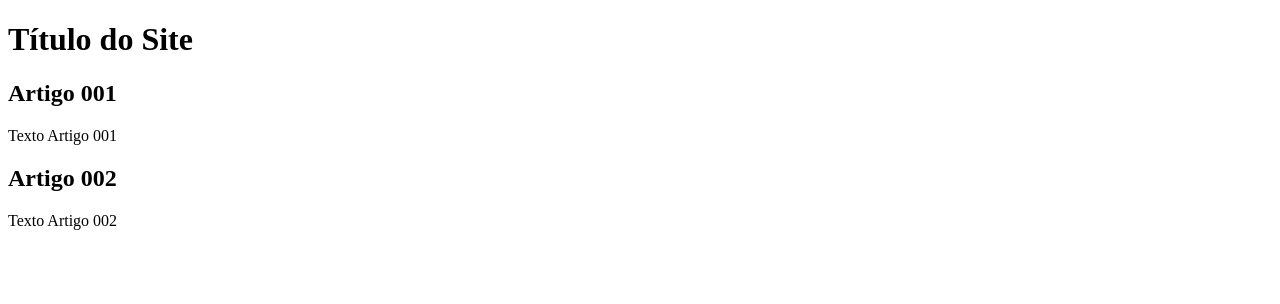
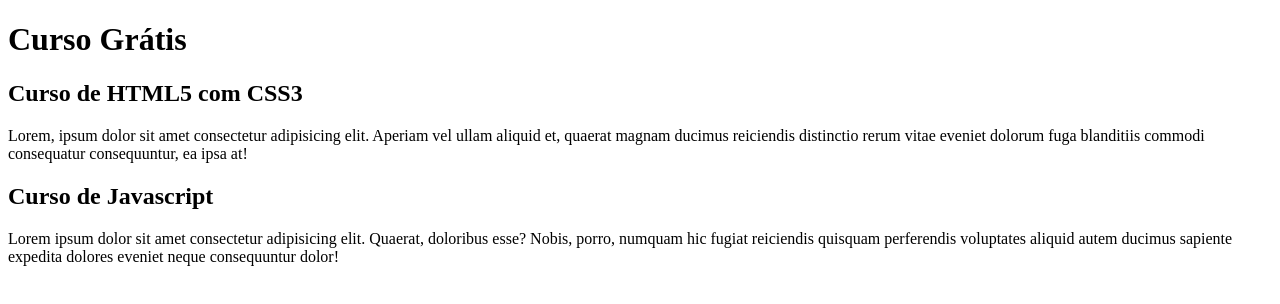
Before and after one commit to RonninDev/projeto-site, a plain HTML site: page index.html in a window 1280 px wide. Drawn offline with Linux system fonts and the light colour scheme.

Commit message:
Conteúdo Commit

```diff
--- a/index.html
+++ b/index.html
@@ -8,15 +8,15 @@
 <body>
     <main>
         <header>
-            <h1>Título do Site</h1>
+            <h1>Curso Grátis</h1>
         </header>
         <article>
-            <h2>Artigo 001</h2>
-            <p>Texto Artigo 001</p>
+            <h2>Curso de HTML5 com CSS3</h2>
+            <p>Lorem, ipsum dolor sit amet consectetur adipisicing elit. Aperiam vel ullam aliquid et, quaerat magnam ducimus reiciendis distinctio rerum vitae eveniet dolorum fuga blanditiis commodi consequatur consequuntur, ea ipsa at!</p>
         </article>
         <article>
-            <h2>Artigo 002</h2>
-            <p>Texto Artigo 002</p>
+            <h2>Curso de Javascript</h2>
+            <p>Lorem ipsum dolor sit amet consectetur adipisicing elit. Quaerat, doloribus esse? Nobis, porro, numquam hic fugiat reiciendis quisquam perferendis voluptates aliquid autem ducimus sapiente expedita dolores eveniet neque consequuntur dolor!</p>
         </article>
     </main>
 </body>
```
